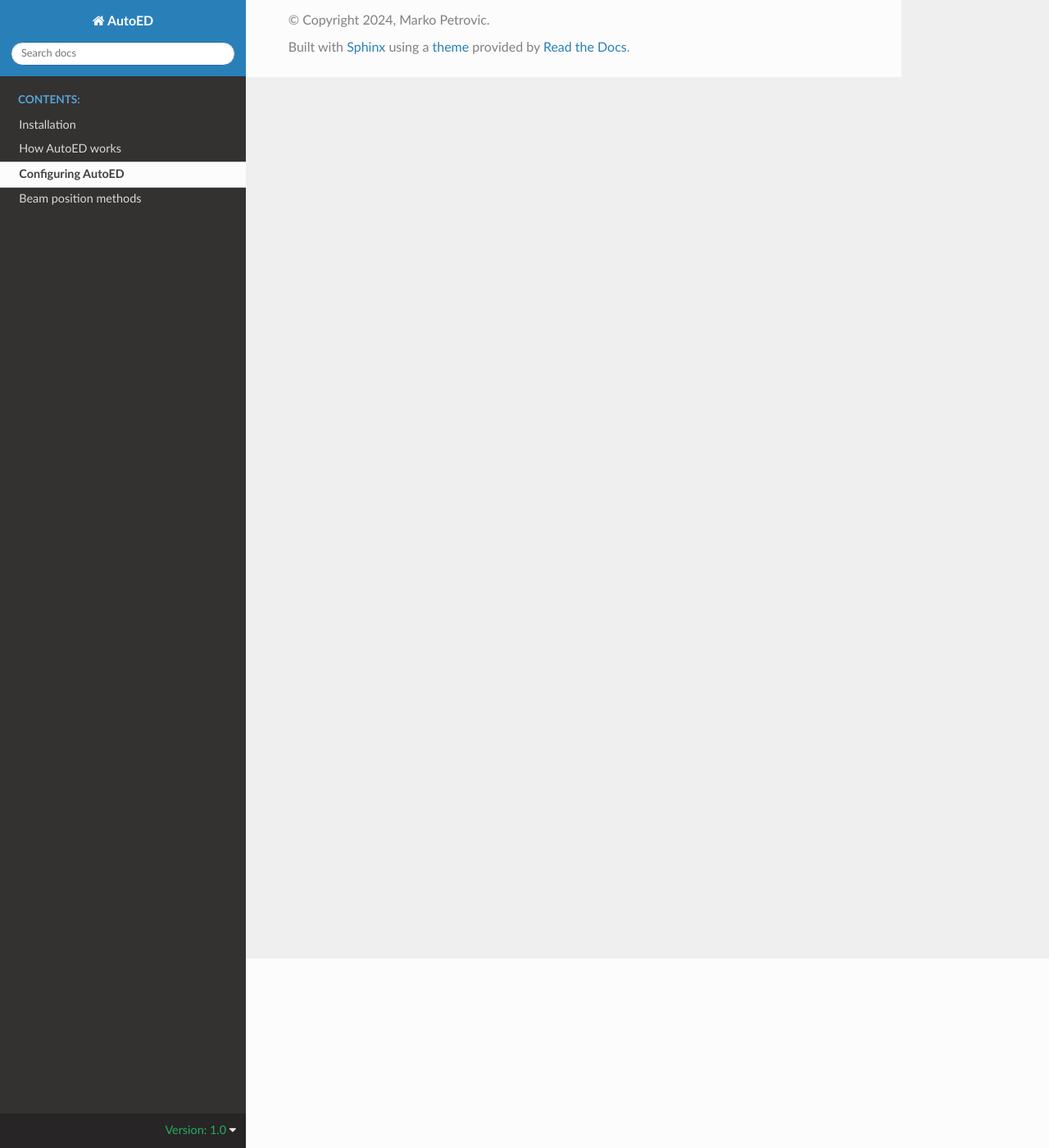
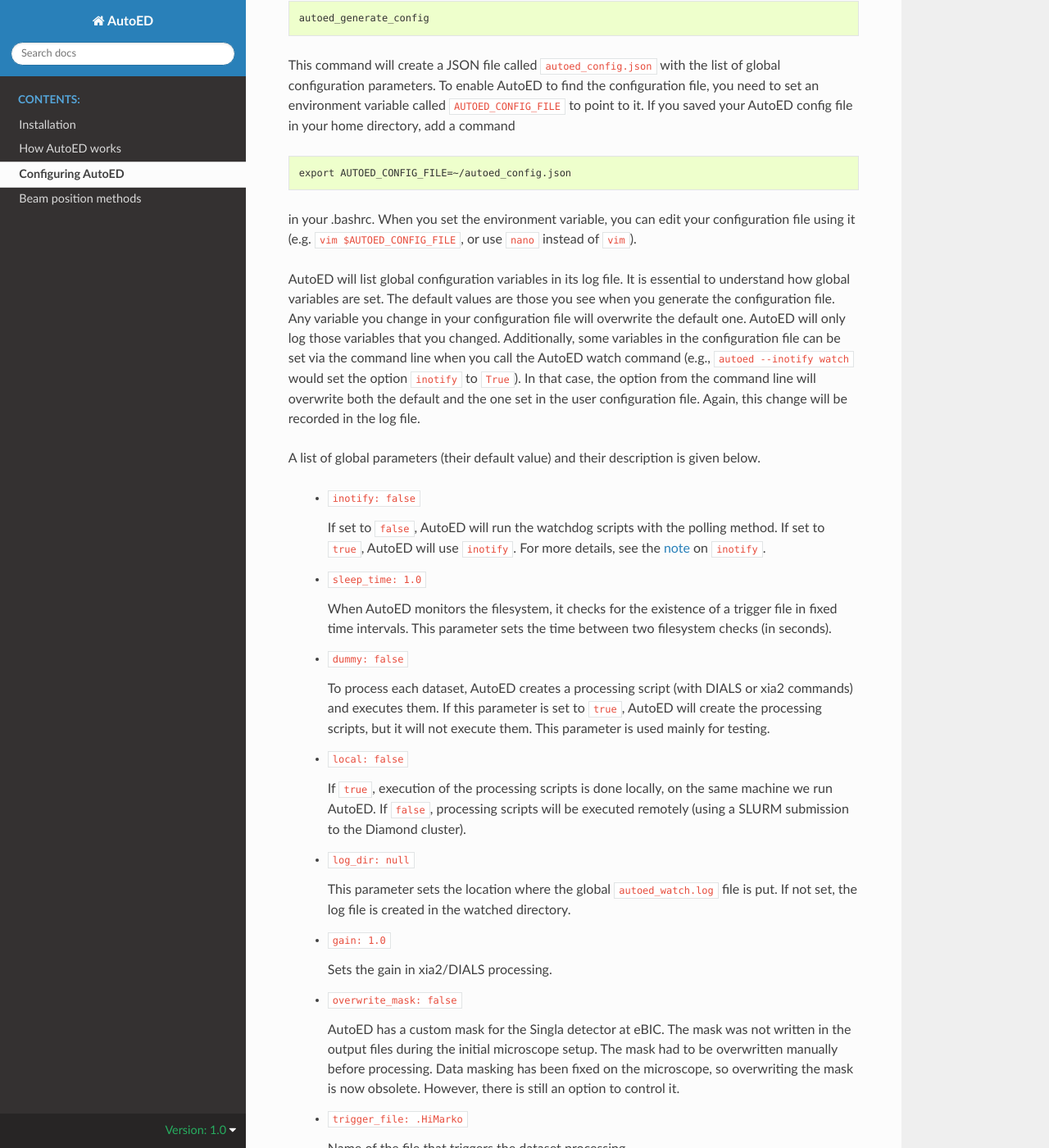
Before and after one commit to mpks/autoed, a Sphinx documentation site: the page built from docs/pages/configuring_autoed.rst, in a window 1280 px wide and 1400 px high, scrolled down 231 px. Shown: the whole window at 82% size. Built offline with Sphinx 7.4.7 and the Read the Docs theme 3.1.0, drawn with Linux system fonts in a browser that asks for light colours; some of the changed text lies outside the part shown.

Commit message:
Add documentation about global configuration file

```diff
--- a/docs/pages/configuring_autoed.rst
+++ b/docs/pages/configuring_autoed.rst
@@ -1,3 +1,97 @@
 ============================
 Configuring AutoED
 ============================
+
+AutoED provides a way to configure some of its main features using a
+configuration file. The first step in configuring AutoED is to generate a
+default configuration file by running
+
+.. code-block:: console
+
+    autoed_generate_config
+
+This command will create a JSON file called ``autoed_config.json`` with the
+list of global configuration parameters. To enable AutoED to find the
+configuration file, you need to set an environment variable called
+``AUTOED_CONFIG_FILE`` to point to it. If you saved your AutoED config file in
+your home directory, add a command
+
+.. code-block:: console
+
+    export AUTOED_CONFIG_FILE=~/autoed_config.json
+
+in your .bashrc. When you set the environment variable, you can edit your
+configuration file using it (e.g. ``vim $AUTOED_CONFIG_FILE``, or use
+``nano`` instead of ``vim``).
+
+AutoED will list global configuration variables in its log file. It is
+essential to understand how global variables are set. The default values are
+those you see when you generate the configuration file. Any variable you
+change in your configuration file will overwrite the default one. AutoED will
+only log those variables that you changed. Additionally, some variables in
+the configuration file can be set via the command line when you call the
+AutoED watch command (e.g., ``autoed --inotify watch`` would set the option
+``inotify`` to ``True``). In that case, the option from the command line will
+overwrite both the default and the one set in the user configuration file.
+Again, this change will be recorded in the log file.
+
+
+A list of global parameters (their default value) and their description is given below.
+
+   - ``inotify: false``
+
+     If set to ``false``, AutoED will run the watchdog scripts
+     with the polling method. If set to ``true``, AutoED will use
+     ``inotify``. For more details, see the
+     :ref:`note <inotify-note>` on ``inotify``.
+   - ``sleep_time: 1.0``
+
+     When AutoED monitors the filesystem, it checks for the existence of a
+     trigger file in fixed time intervals. This parameter sets the time
+     between two filesystem checks (in seconds).
+
+   - ``dummy: false``
+
+     To process each dataset, AutoED creates a processing script (with DIALS or
+     xia2 commands) and executes them. If this parameter is set to ``true``,
+     AutoED will create the processing scripts, but it will not execute them.
+     This parameter is used mainly for testing.
+
+   - ``local: false``
+
+     If ``true``, execution of the processing scripts is done locally, on the
+     same machine we run AutoED. If ``false``, processing scripts will be
+     executed remotely (using a SLURM submission to the Diamond cluster).
+
+   - ``log_dir: null``
+
+     This parameter sets the location where the global ``autoed_watch.log``
+     file is put. If not set, the log file is created in the watched
+     directory.
+
+   - ``gain: 1.0``
+
+     Sets the gain in xia2/DIALS processing.
+
+   - ``overwrite_mask: false``
+
+     AutoED has a custom mask for the Singla detector at eBIC. The mask was
+     not written in the output files during the initial microscope setup. The
+     mask had to be overwritten manually before processing. Data masking has
+     been fixed on the microscope, so overwriting the mask is now obsolete.
+     However, there is still an option to control it.
+
+   - ``trigger_file: .HiMarko``
+
+     Name of the file that triggers the dataset processing.
+
+   - ``ed_root_dir: ED``
+
+     Name of the root directory where ED data is located. This directory is
+     needed because the processed and report directories are created at the
+     same level.
+
+   - ``processed_dir: processed``
+
+     Name of the directory where to keep the processed results (xia2 log
+     files and reports).
```
Also changed, not shown: docs/pages/intro.rst (+6 -4 lines), 1 other file.
